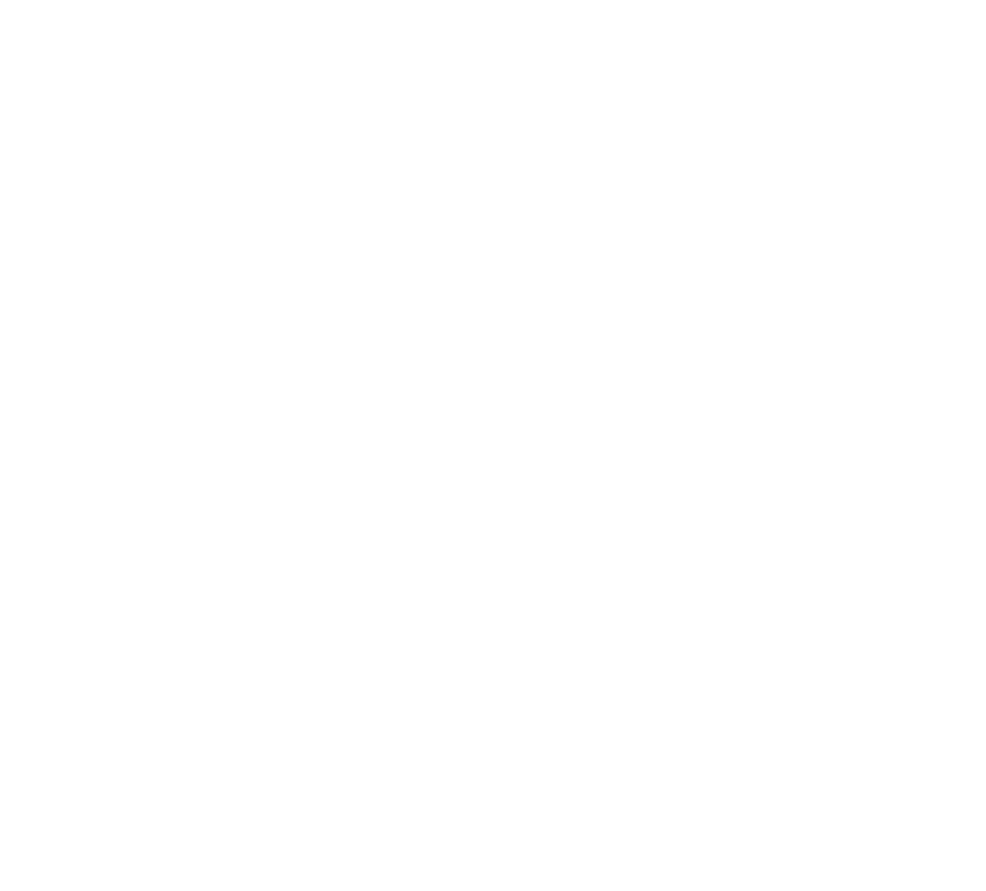
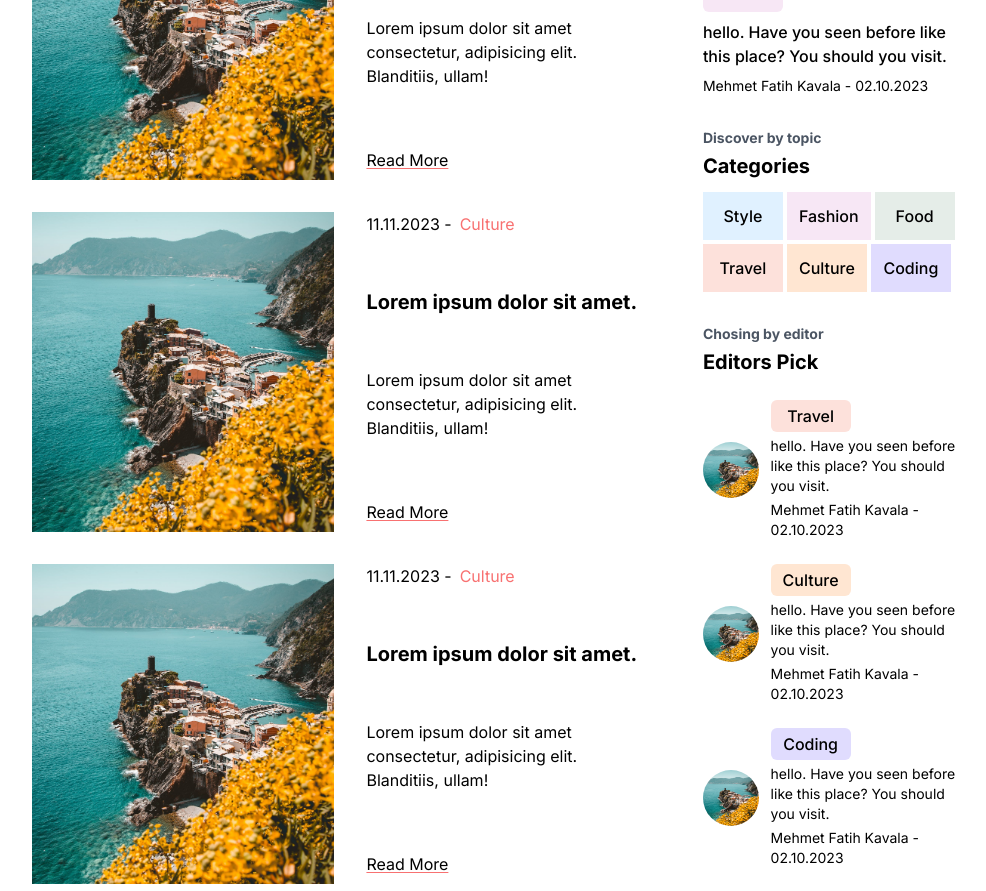
Before and after one commit to DenizOk20/blog-app, a Next.js app: page / in a window 1280 px wide. Shown: the part 1600-2491 px from the top of the page, without its empty margins (128-1114 px from the left). Before the commit the page ends 1112 px from the top, so only its background shows below. Built offline with nearby package versions, Linux system fonts and the light colour scheme.

Commit message:
added card list and side menu

```diff
--- a/src/app/page.js
+++ b/src/app/page.js
@@ -8,7 +8,7 @@
     <div className="">
         <Featured/>
         <CategoryList/>
-        <div>
+        <div className='flex flex-col lg:flex-row gap-12 md:px-20 xl:px-40'>
           <CardList/>
           <Menu/>
         </div>
--- a/src/components/CardList.jsx
+++ b/src/components/CardList.jsx
@@ -1,9 +1,17 @@
 import Pagination from '@/components/Pagination'
 import React from 'react'
+import Cart from './card/Cart'
 
 const CardList = () => {
   return (
-    <div>CardList
+    <div className='lg:w-2/3 p-4 md:py-2 md:p-0'>
+      <h1 className='py-4 font-bold text-xl'>Recent Posts</h1>
+      <div className='flex flex-col gap-4 lg:gap-8'>
+        <Cart/>
+        <Cart/>
+        <Cart/>
+        <Cart/>
+      </div>
       <Pagination/>
     </div>
   )
--- a/src/components/Menu.jsx
+++ b/src/components/Menu.jsx
@@ -1,3 +1,6 @@
+
+import categories from '@/datas/categories'
+import popular from '@/datas/mostPopular'
 import Image from 'next/image'
 import Link from 'next/link'
 import React from 'react'
@@ -6,8 +9,56 @@
 const Menu = () => {
 
   return (
-    <div>
+    <div className='lg:w-1/3 p-4 flex flex-col gap-8'>
+      <div className='flex flex-col gap-3'>
+        <div className='flex flex-col gap-1'>
+          <span className='text-gray-600 font-bold text-sm'>{"What's hot"}</span>
+          <h2 className='font-bold text-xl'>Most Popular</h2>
+        </div>
+        <div className='flex flex-col gap-4'>
+          {popular.map(item => (
+            <Link key={item.id} href="/" className='flex flex-col gap-2'>
+              <span className='p-3 rounded-md max-w-[80px] text-center first-letter:uppercase font-bold text-black' style={{background: item.color}}>{item.title}</span>
+              <p className='font-medium'>{item.desc}</p>
+              <span className='text-sm'>{item.author} - {item.date}</span>
+            </Link>
+          ))}
 
+        </div>
+      </div>
+      <div className='flex flex-col gap-3'>
+        <div className='flex flex-col gap-1'>
+          <span className='text-gray-600 font-bold text-sm'>{"Discover by topic"}</span>
+          <h2 className='font-bold text-xl'>Categories</h2>
+        </div>
+        <div className='flex flex-wrap gap-1'>
+          {categories.map(cat => (
+            <Link className='p-3 min-w-[80px] text-center font-medium first-letter:uppercase text-black' style={{background:cat.bg}} key={cat.id} href="/">{cat.title}</Link>
+          ))}
+        </div>
+      </div>
+
+      <div className='flex flex-col gap-3'>
+        <div className='flex flex-col gap-1'>
+          <span className='text-gray-600 font-bold text-sm'>{"Chosing by editor"}</span>
+          <h2 className='font-bold text-xl'>Editors Pick</h2>
+        </div>
+        <div>
+            {popular.map(item => (
+              <Link href="/" key={item.id} className='flex'>
+                <div className='flex items-center'>
+                  <Image alt='' src={item.img} className='rounded-full h-14 w-14' width={64} height={64}/>
+                </div>
+                <div className='flex flex-col w-[80%] p-3 gap-1'>
+                  <span className='p-1 max-w-[80px] rounded-md text-center font-medium first-letter:uppercase text-black' style={{background:item.color}}>{item.title}</span>
+                  <p className='text-sm'>{item.desc}</p>
+                  <span className='text-sm' >{item.author} - {item.date}</span>
+                </div>
+              </Link>
+            ))
+            }
+        </div>
+      </div>
     </div>
   )
 }
--- a/src/components/Pagination.jsx
+++ b/src/components/Pagination.jsx
@@ -2,7 +2,10 @@
 
 const Pagination = () => {
   return (
-    <div>Pagination</div>
+    <div className='flex items-center justify-between pt-5'>
+      <button className='text-white bg-red-500 px-3 py-2'>Previous</button>
+      <button className='text-white bg-red-500 px-3 py-2'>Next</button>
+    </div>
   )
 }
 
--- /dev/null
+++ b/src/components/card/Cart.jsx
@@ -0,0 +1,24 @@
+import Image from 'next/image'
+import React from 'react'
+
+const Cart = () => {
+  return (
+    <div className='h-[70vh] lg:h-[40vh] flex flex-col lg:flex-row gap-4 lg:gap-8'>
+        <div className='relative h-[40%] md:h-[100%] w-full'>
+            <Image src="/p1.jpeg" alt='' fill className='object-cover'/>
+        </div>
+
+        <div className='flex flex-col justify-between gap-8'>
+            <div className='flex gap-2 w-full'>
+                <span>11.11.2023 -</span>
+                <span className='text-red-400'>Culture</span>
+            </div>
+            <h1 className='font-bold text-xl'>Lorem ipsum dolor sit amet.</h1>
+            <p>Lorem ipsum dolor sit amet consectetur, adipisicing elit. Blanditiis, ullam!</p>
+            <button className='text-left py-2 underline underline-offset-2 decoration-red-400'>Read More</button>
+        </div>
+    </div>
+  )
+}
+
+export default Cart
--- /dev/null
+++ b/src/datas/mostPopular.js
@@ -0,0 +1,39 @@
+const popular = [
+    {
+        id:1,
+        title:"travel",
+        desc: "hello. Have you seen before like this place? You should you visit.",
+        author: "Mehmet Fatih Kavala",
+        date: "02.10.2023",
+        color: "#fde1db",
+        img: "/p1.jpeg"
+    },
+    {
+        id:2,
+        title:"culture",
+        desc: "hello. Have you seen before like this place? You should you visit.",
+        author: "Mehmet Fatih Kavala",
+        date: "02.10.2023",
+        color: "#ffe6d2",
+        img: "/p1.jpeg"
+    },
+    {
+        id:3,
+        title:"coding",
+        desc: "hello. Have you seen before like this place? You should you visit.",
+        author: "Mehmet Fatih Kavala",
+        date: "02.10.2023",
+        color: "#e0dcfe",
+        img: "/p1.jpeg"
+    },
+    {
+        id:4,
+        title:"fashion",
+        desc: "hello. Have you seen before like this place? You should you visit.",
+        author: "Mehmet Fatih Kavala",
+        date: "02.10.2023",
+        color: "#f7e7f5",
+        img: "/p1.jpeg"
+    }
+]
+export default popular
```
